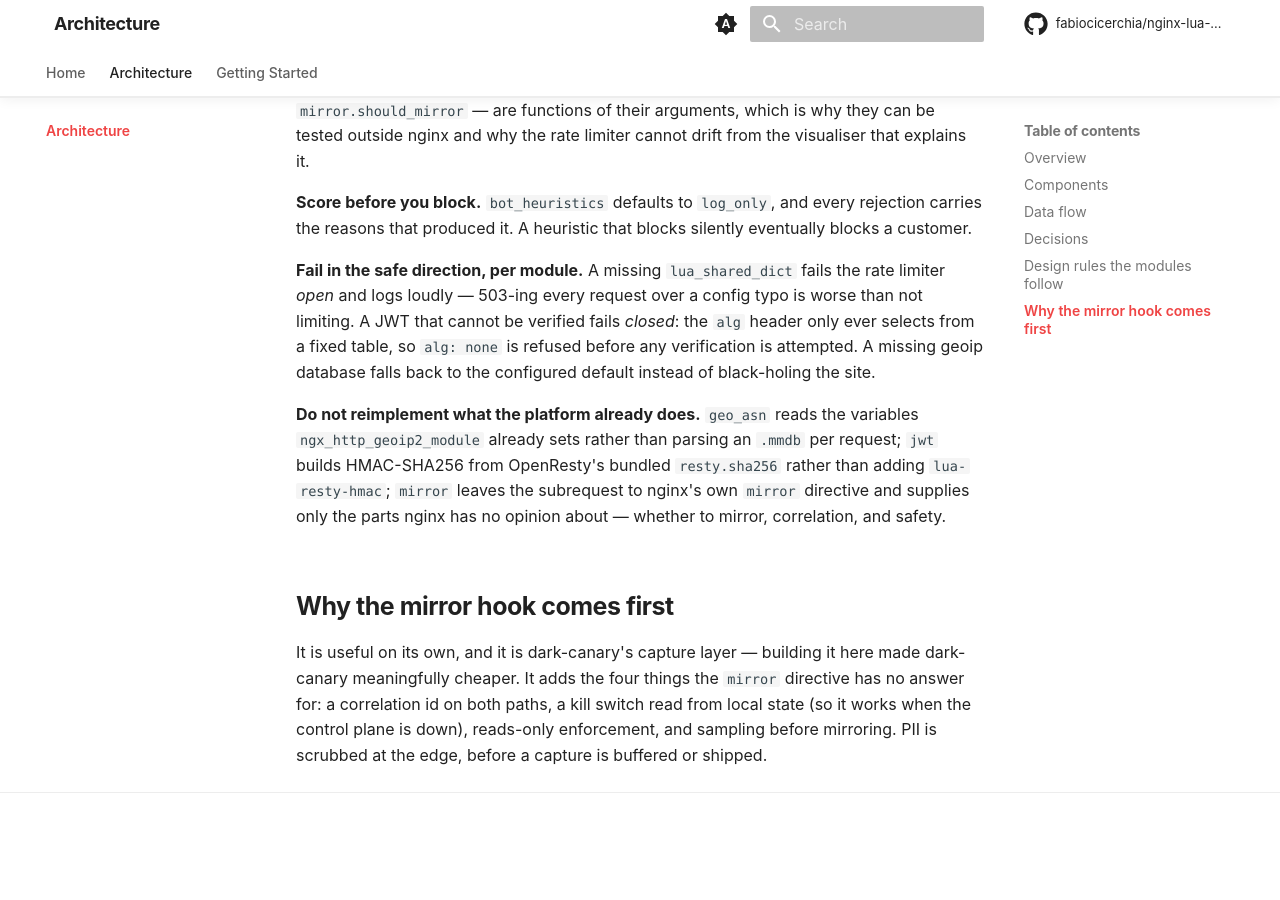
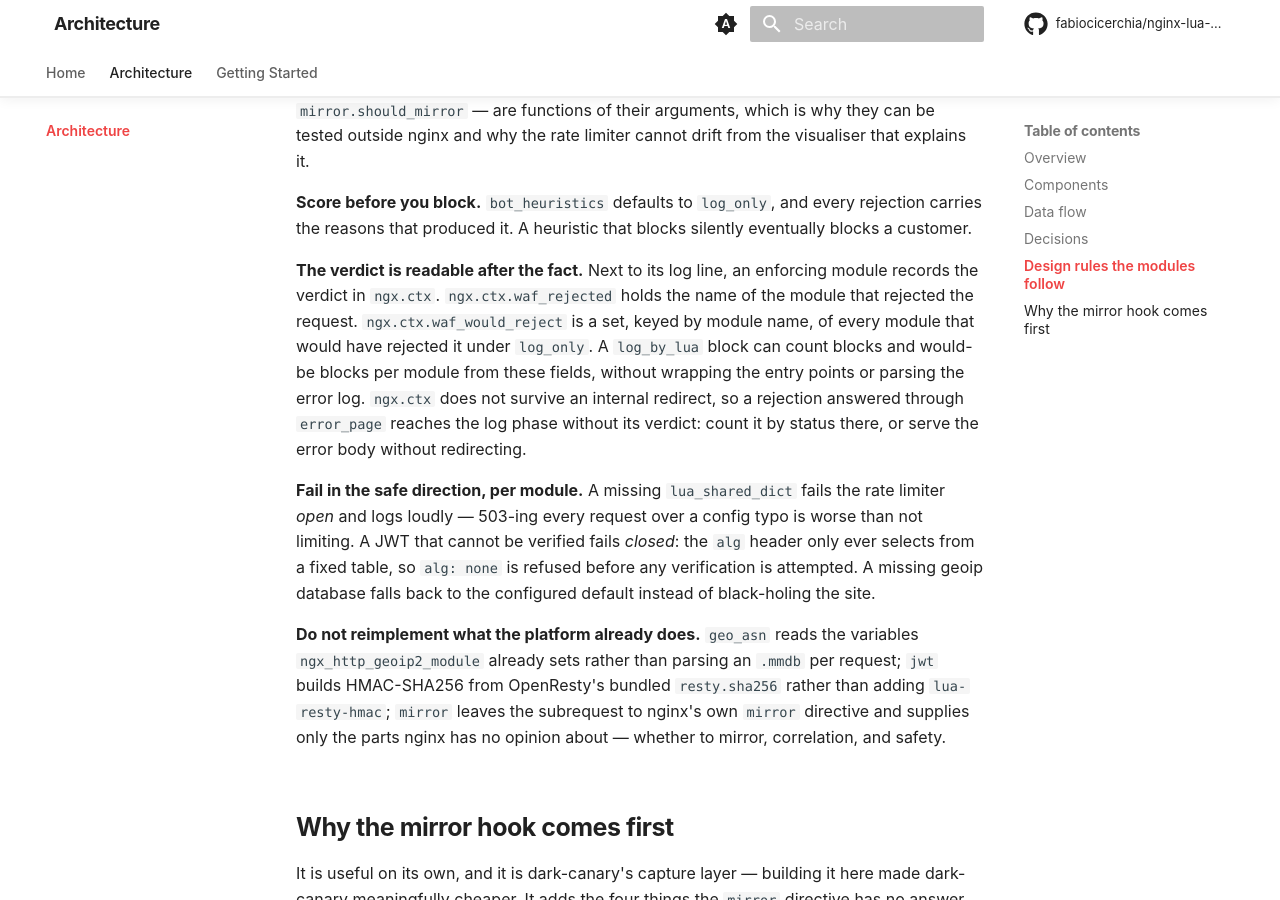
Before and after one commit to fabiocicerchia/nginx-lua-waf-kit, an MkDocs documentation site: the page built from docs/architecture.md, in a window 1280 px wide and 900 px high, scrolled down 671 px. Built offline with MkDocs 1.6.1 and Material for MkDocs 9.7.7, drawn with Linux system fonts in a browser that asks for light colours; comment, search, counter and statistics services are not loaded; before the commit the page ends 1528 px from its top, so only the background shows below that.

Commit message:
feat: record each module's verdict in ngx.ctx (#66)
* feat: record each module's verdict in ngx.ctx

Every enforcing module now sets ngx.ctx.waf_rejected to its name when it
rejects a request, and ngx.ctx.waf_would_reject when it would have under
log_only. Before this, geo_asn.check and ratelimit.limit returned the same
value for "allowed" and "would reject". A log phase that wanted to count
would-be blocks per module had to wrap each entry point and re-derive the
decision, which for the rate limiter meant re-implementing limit(), since
asking twice spends a token.

Co-Authored-By: Claude Opus 5.5 (1M context) <noreply@anthropic.com>
Claude-Session: https://claude.ai/code/session_01W9qQcdhteprXLv4mfoMypj

* fix: record every log_only module that would reject, not just the last

ngx.ctx.waf_would_reject held one module name, so when geo_asn and then
bot_heuristics would both have rejected a request, only bot_heuristics
reached the log phase. It is now a set keyed by module name. Also documents
that ngx.ctx does not survive an error_page redirect.

Co-Authored-By: Claude Opus 5.5 (1M context) <noreply@anthropic.com>
Claude-Session: https://claude.ai/code/session_01W9qQcdhteprXLv4mfoMypj

---------

Co-authored-by: Claude Opus 5.5 (1M context) <noreply@anthropic.com>

```diff
--- a/docs/architecture.md
+++ b/docs/architecture.md
@@ -24,6 +24,16 @@ visualiser that explains it.
 rejection carries the reasons that produced it. A heuristic that blocks silently
 eventually blocks a customer.
 
+**The verdict is readable after the fact.** Next to its log line, an enforcing
+module records the verdict in `ngx.ctx`. `ngx.ctx.waf_rejected` holds the name
+of the module that rejected the request. `ngx.ctx.waf_would_reject` is a set,
+keyed by module name, of every module that would have rejected it under
+`log_only`. A `log_by_lua` block can count blocks and would-be blocks per module
+from these fields, without wrapping the entry points or parsing the error log.
+`ngx.ctx` does not survive an internal redirect, so a rejection answered through
+`error_page` reaches the log phase without its verdict: count it by status
+there, or serve the error body without redirecting.
+
 **Fail in the safe direction, per module.** A missing `lua_shared_dict` fails the
 rate limiter *open* and logs loudly — 503-ing every request over a config typo is
 worse than not limiting. A JWT that cannot be verified fails *closed*: the `alg`
```
Also changed, not shown: 5 other files.
